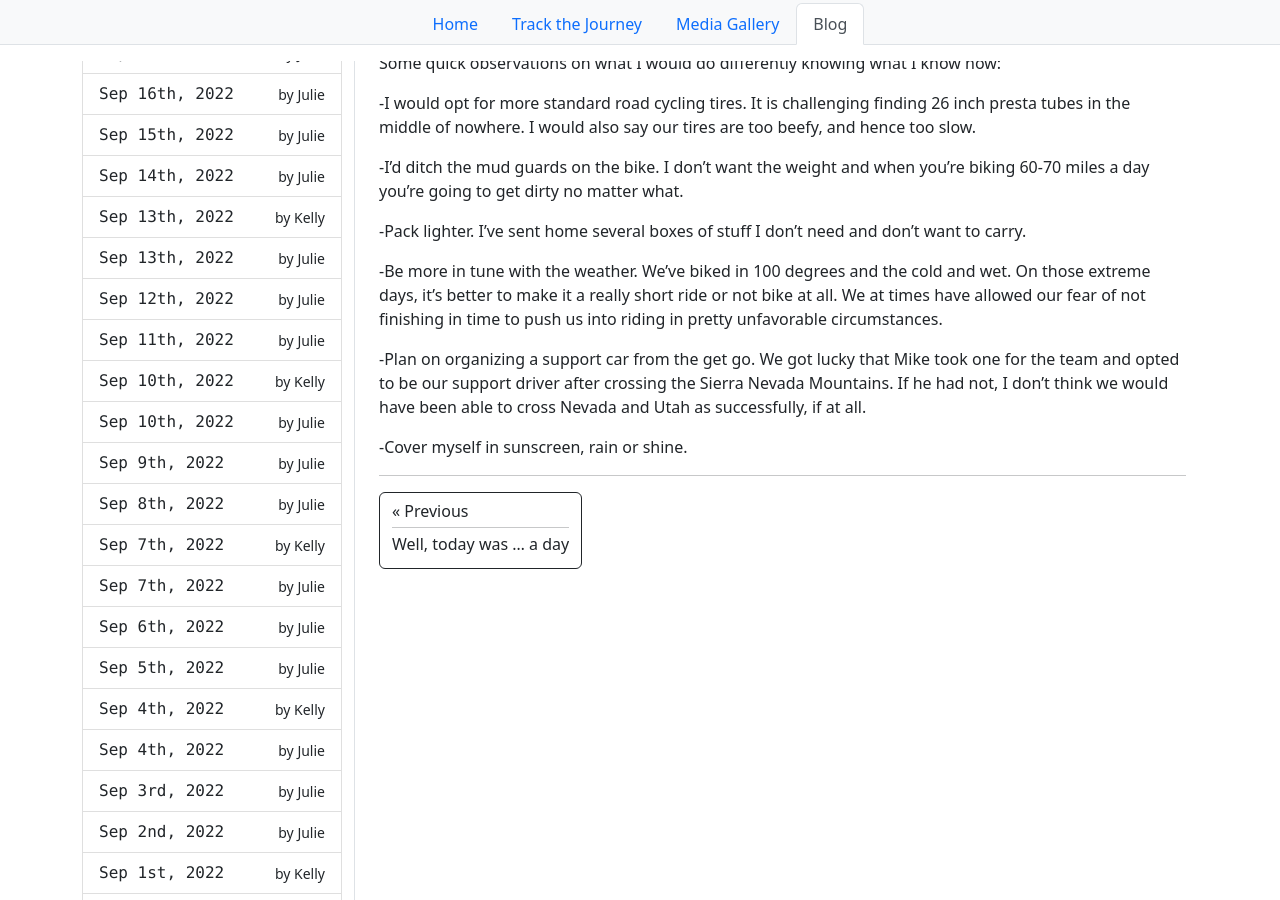
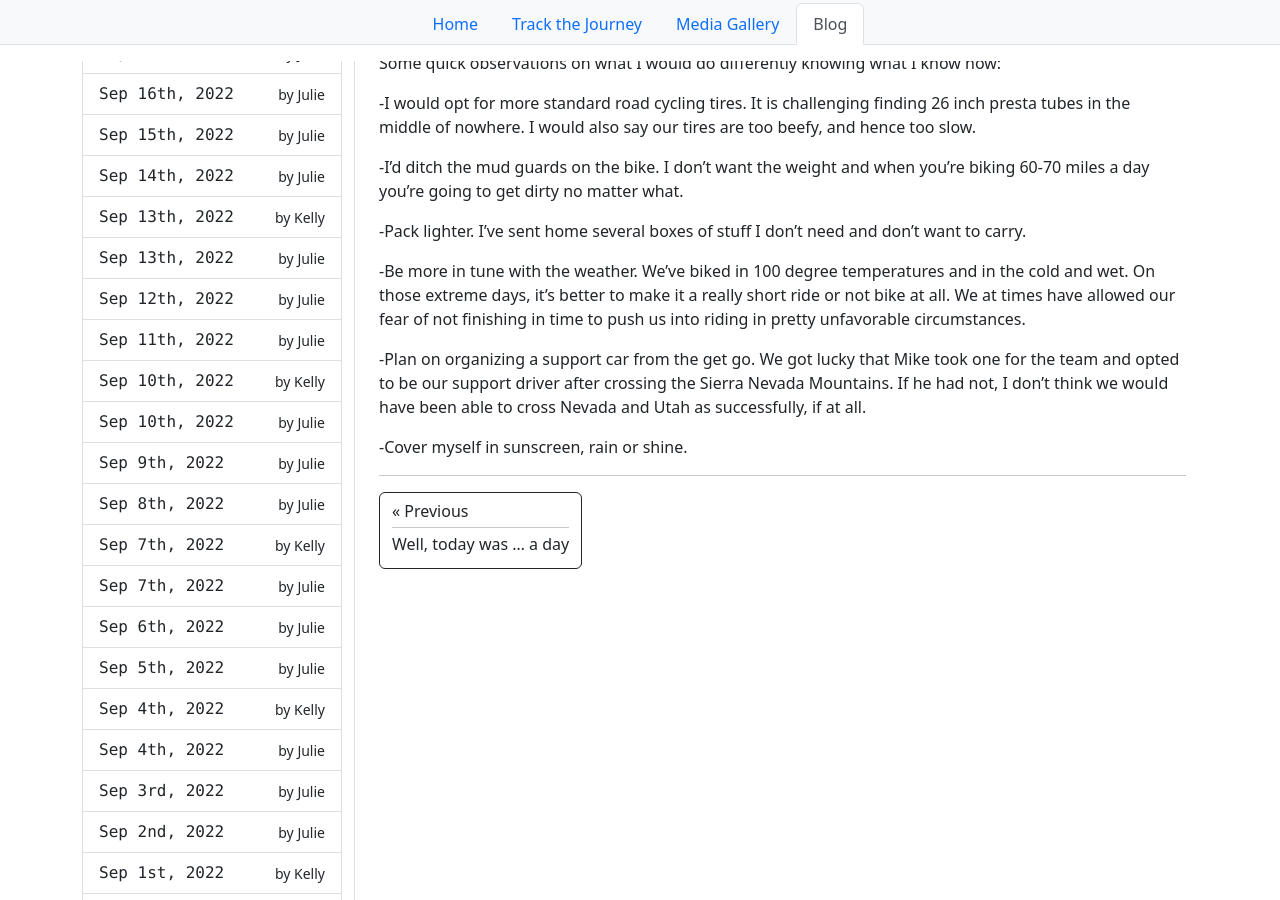
Before and after one commit to mdeanjones/bike-across-america, a Jekyll site: the page built from site/blog/kelly/_posts/2022-09-22-1000-Miles-and-Counting.md, in a window 1280 px wide and 900 px high, scrolled down 428 px. Built offline with Jekyll 4.4.1, drawn with Linux system fonts in a browser that asks for light colours.

Commit message:
Update 2022-09-22-1000-Miles-and-Counting.md
Fixed typo

```diff
--- a/site/blog/kelly/_posts/2022-09-22-1000-Miles-and-Counting.md
+++ b/site/blog/kelly/_posts/2022-09-22-1000-Miles-and-Counting.md
@@ -10,7 +10,7 @@ Some quick observations on what I would do differently knowing what I know now:
 
 -Pack lighter.  I've sent home several boxes of stuff I don't need and don't want to carry.
 
--Be more in tune with the weather.  We've biked in 100 degrees and the cold and wet.  On those extreme days, it's better to make it a really short ride or not bike at all.  We at times have allowed our fear of not finishing in time to push us into riding in pretty unfavorable circumstances.
+-Be more in tune with the weather.  We've biked in 100 degree temperatures and in the cold and wet.  On those extreme days, it's better to make it a really short ride or not bike at all.  We at times have allowed our fear of not finishing in time to push us into riding in pretty unfavorable circumstances.
 
 -Plan on organizing a support car from the get go.  We got lucky that Mike took one for the team and opted to be our support driver after crossing the Sierra Nevada Mountains.  If he had not, I don't think we would have been able to cross Nevada and Utah as successfully, if at all.
 
```
